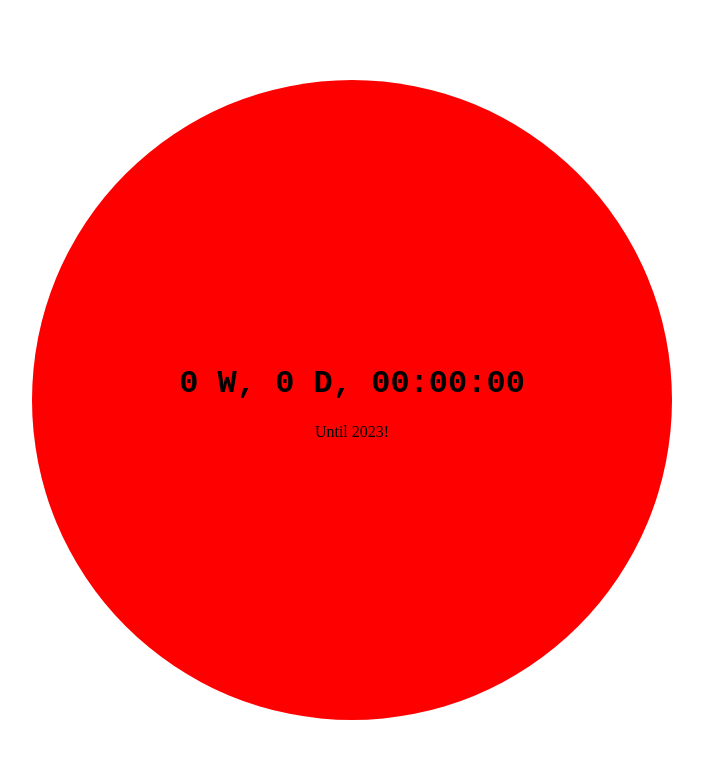
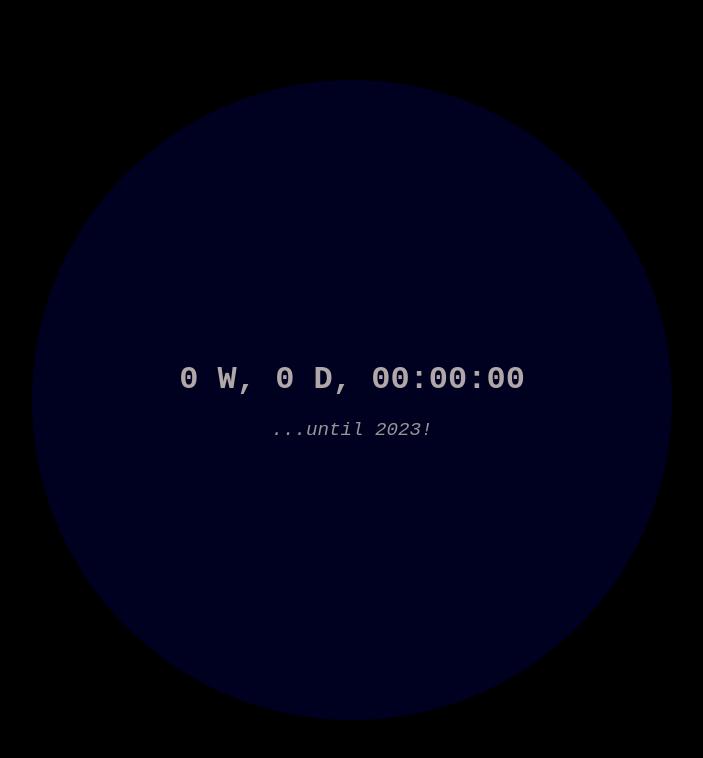
Before and after one commit to earthtraveller1/new-year-countdown, a Next.js app: page / in a window 1280 px wide. Shown: the top 758 px of the page, without its empty margins (288-991 px from the left). Built offline with nearby package versions, Linux system fonts and the light colour scheme.

Commit message:
Gave the website dark mode.

```diff
--- a/components/countdown.module.scss
+++ b/components/countdown.module.scss
@@ -2,8 +2,17 @@
     margin: auto;
     text-align: center;
     align-self: center;
+    font-family: 'Fira Code Retina', 'Fira Code', monospace;
+    color: rgb(176, 168, 168);
 }
 
 .time {
-    font-family: 'Fira Code Retina', 'Fira Code', monospace
+    font-size: 2em;
+    font-style: bold;
 }
+
+.yearSubtitle {
+    font-style: italic;
+    color: rgb(150, 150, 150);
+    font-size: 1.2em;
+}
--- a/components/countdown.tsx
+++ b/components/countdown.tsx
@@ -6,7 +6,7 @@ export default function Countdown() {
     return (
         <div className={styles.countdown}>
             <h1 className={styles.time}>0 W, 0 D, 00:00:00</h1>
-            <p>Until 2023!</p>
+            <p className={styles.yearSubtitle}>...until 2023!</p>
         </div>
     )
 }
--- a/components/dial.module.scss
+++ b/components/dial.module.scss
@@ -4,7 +4,7 @@ $dial_radius: 20em;
     width: $dial_radius * 2;
     height: $dial_radius * 2;
     border-radius: $dial_radius;
-    background-color: red;
+    background-color: rgb(0, 0, 32);
     display: flex;
     align-self: center;
     margin: auto;
--- a/styles/Home.module.scss
+++ b/styles/Home.module.scss
@@ -9,6 +9,7 @@ $dial_radius: 20em;
     position: absolute;
     top: 0;
     left: 0;
+    background-color: black;
 
     border: 0;
 }
```
